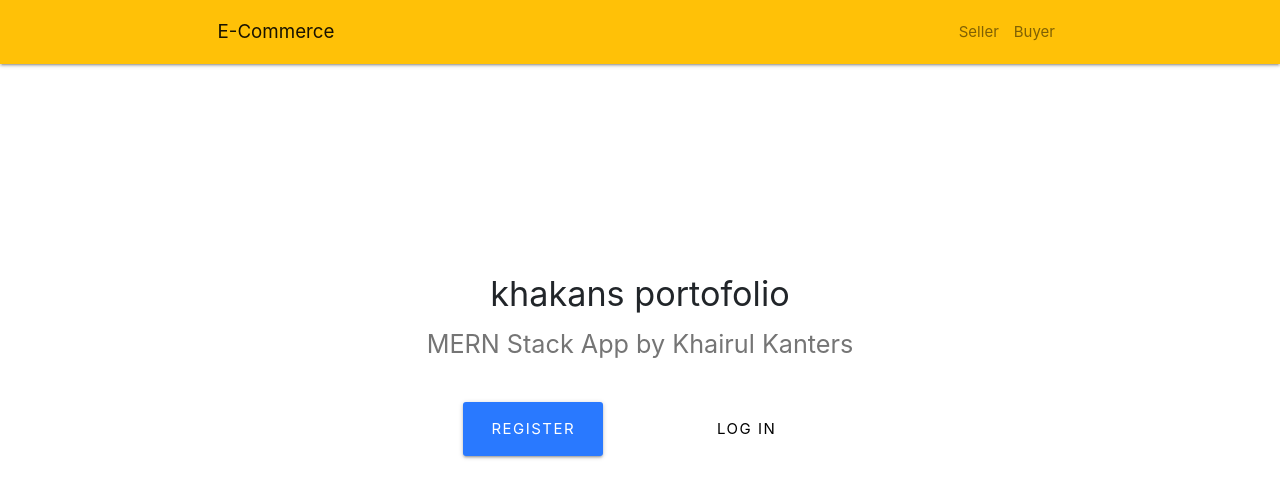
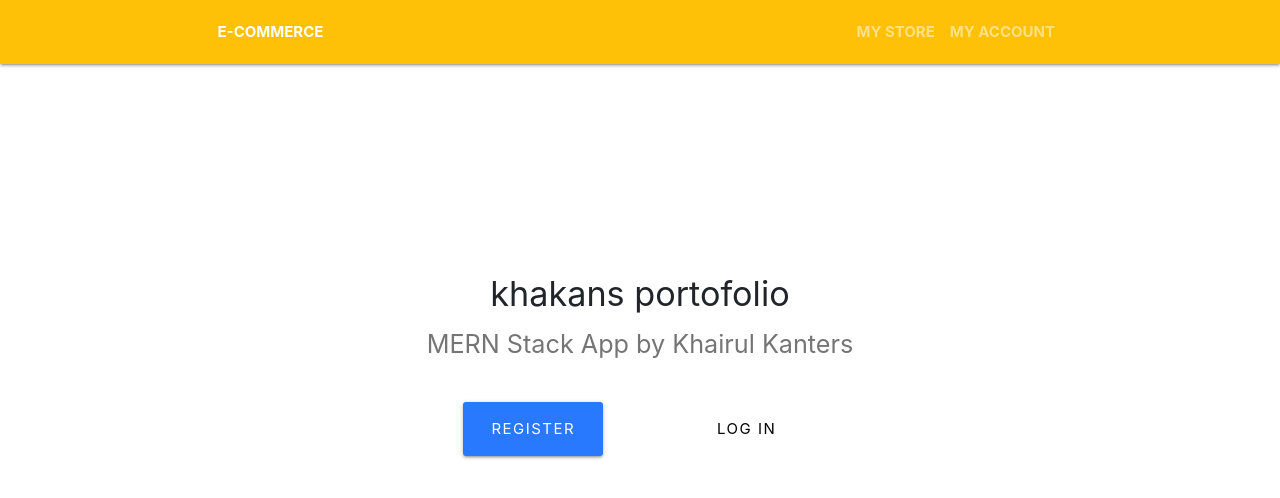
Before and after one commit to khakans/khakans-mern-stack, a React (Create React App) app in the folder client-ecommerce-khakans/: page / in a window 1280 px wide. Shown: the top 498 px of the page. Built offline with nearby package versions, Linux system fonts and the light colour scheme.

Commit message:
Update Navbar.js

```diff
--- a/client-ecommerce-khakans/src/components/layout/Navbar.js
+++ b/client-ecommerce-khakans/src/components/layout/Navbar.js
@@ -5,10 +5,10 @@ class Navbar extends Component {
   render() {
     return (
       <div className="navigation">
-        <nav className="navbar navbar-expand-lg navbar-light bg-warning">
+        <nav className="navbar navbar-expand-lg navbar-dark bg-warning">
           <div className="container">
-            <Link className="navbar-brand" to="/dashboard">
-              E-Commerce
+            <Link className="navbar-brand" style={{fontSize: 15, fontWeight: 700}} to="/dashboard">
+              E-COMMERCE
             </Link>
             <button
               className="navbar-toggler"
@@ -24,13 +24,13 @@ class Navbar extends Component {
             <div className="collapse navbar-collapse" id="navbarResponsive">
               <ul className="navbar-nav ml-auto">
                 <li>
-                  <Link className="nav-link" to="/seller">
-                    Seller
+                  <Link className="nav-link" style={{fontSize: 15, fontWeight: 700}} to="/seller">
+                    MY STORE
                   </Link>
                 </li>
                 <li>
-                  <Link className="nav-link" to="/buyer">
-                    Buyer
+                  <Link className="nav-link" style={{fontSize: 15, fontWeight: 700}} to="/buyer">
+                    MY ACCOUNT
                   </Link>
                 </li>
               </ul>
```
